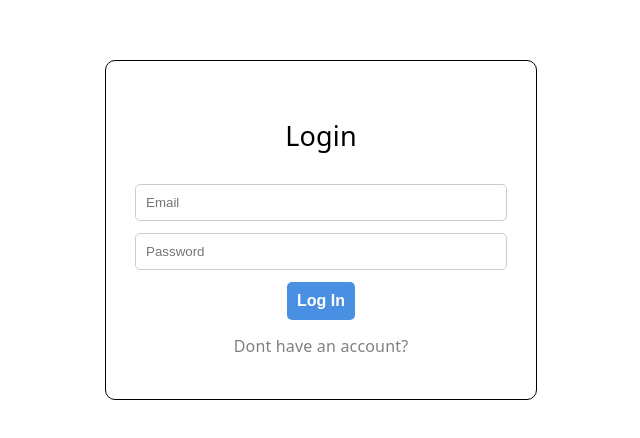
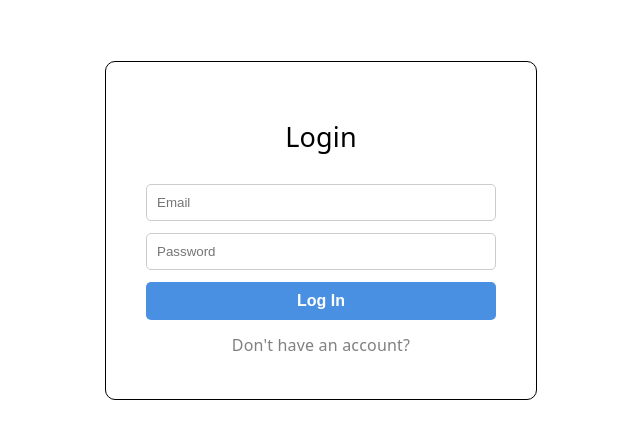
Before and after one commit to nolansharry/Trend-Better, a React (Vite) app: page /login in a window 1280 px wide. Shown: the part 170-608 px from the top of the page, without its empty margins (319-959 px from the left). Built offline with nearby package versions, Linux system fonts and the light colour scheme.

Commit message:
Updated InputField component and login page to include some form validation

```diff
--- a/src/components/InputField.jsx
+++ b/src/components/InputField.jsx
@@ -1,15 +1,25 @@
-function InputField({ type, placeholder }) {
+function InputField({ type, placeholder, value, onChange, error }) {
   return (
+    <div style={{ width: "100%" }}>
       <input
         type={type}
         placeholder={placeholder}
+        value={value}
+        onChange={onChange}
         style={{
           width: "100%",
           padding: "10px",
           borderRadius: 5,
-        border: "1px solid #ccc",
+          border: error ? "1px solid red" : "1px solid #ccc",
+          boxSizing: "border-box",
+          background: "white",
+          color: "black",
+          outline: error ? "none" : undefined,
         }}
       />
+      {error && <p style={{ color: "red", fontSize: 12, margin: 0 }}>{error}</p>}
+    </div>
   );
 }
+
 export default InputField;
--- a/src/pages/login.jsx
+++ b/src/pages/login.jsx
@@ -1,7 +1,39 @@
+import { useState } from "react";
+import { useNavigate, Link } from "react-router-dom";
 import InputField from "../components/InputField";
-import { Link } from "react-router-dom";
+import Button from "../components/SubmitButton";
 
 function Login() {
+  const navigate = useNavigate();
+  const [email, setEmail] = useState("");
+  const [password, setPassword] = useState("");
+  const [errors, setErrors] = useState({});
+
+  function validate() {
+    const newErrors = {};
+    if (!email) {
+      newErrors.email = "Email is required";
+    } else if (!/\S+@\S+\.\S+/.test(email)) {
+      newErrors.email = "Invalid email";
+    }
+    if (!password) {
+      newErrors.password = "Password is required";
+    } else if (password.length < 6) {
+      newErrors.password = "Password must be at least 6 characters long";
+    }
+    return newErrors;
+  }
+
+  function handleSubmit() {
+    const newErrors = validate();
+    if (newErrors.email || newErrors.password) {
+      setErrors(newErrors);
+      return;
+    }
+    // TODO: waiting for database to continue this part
+    navigate("/");
+  }
+
   return (
     <div
       style={{
@@ -26,31 +58,29 @@ function Login() {
       >
         <h2 style={{ color: "black" }}>Login</h2>
 
-        <InputField type="email" placeholder="Email" />
-        <InputField type="password" placeholder="Password" />
-        <button
-          style={{
-            padding: "10px",
-            borderRadius: 5,
-            border: "none",
-            background: "#4A90E2",
-            color: "#fff",
-            fontWeight: "bold",
-            fontSize: 16,
-            cursor: "pointer",
-          }}
+        <InputField
+          type="email"
+          placeholder="Email"
+          value={email}
+          onChange={(e) => setEmail(e.target.value)}
+          error={errors.email}
+        />
+        <InputField
+          type="password"
+          placeholder="Password"
+          value={password}
+          onChange={(e) => setPassword(e.target.value)}
+          error={errors.password}
+        />
+
+        <Button onClick={handleSubmit}>Log In</Button>
+
+        <Link
+          to="/register"
+          style={{ color: "grey", fontSize: "16px", textDecoration: "none" }}
         >
-          Log In
-        </button>
-
-        <div>
-          <Link
-            to="/register"
-            style={{ color: "grey", fontSize: "16px", textDecoration: "None" }}
-          >
-            Dont have an account?
-          </Link>
-        </div>
+          Don't have an account?
+        </Link>
       </div>
     </div>
   );
```
Lines whose indentation alone changed are shown as unchanged.
